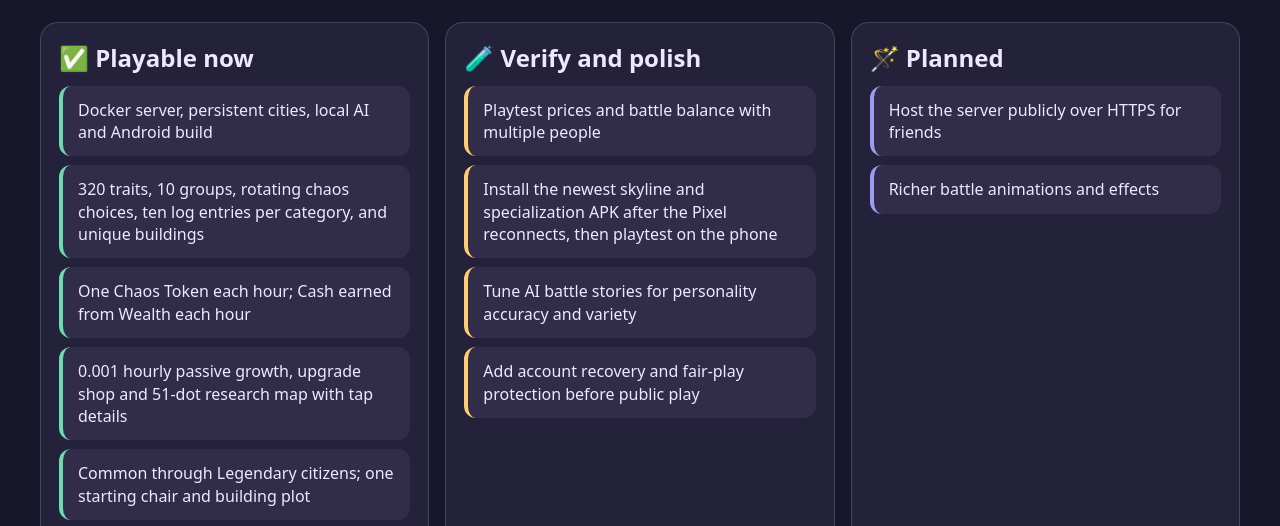
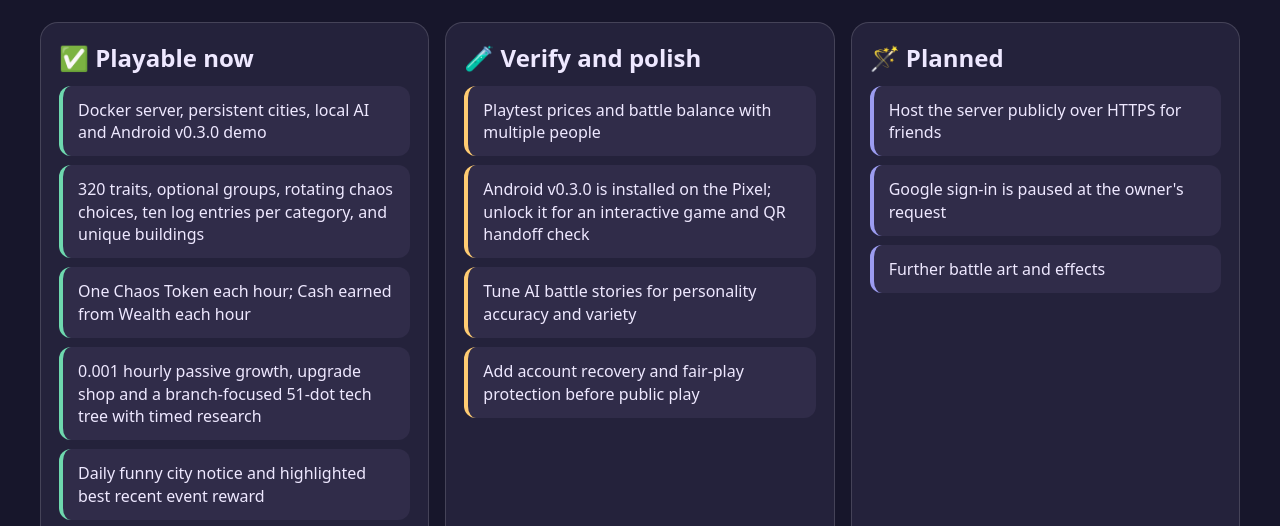
Before and after one commit to lordsali256/chaos-cities, a website: page mobile/www/board.html in a window 1280 px wide. Shown: the part 206-732 px from the top of the page. Drawn offline with Linux system fonts and the light colour scheme.

Commit message:
Update roadmap and demo download link

```diff
--- a/mobile/www/board.html
+++ b/mobile/www/board.html
@@ -1,6 +1,6 @@
 <!doctype html><html lang="en"><head><meta charset="utf-8"><meta name="viewport" content="width=device-width,initial-scale=1"><title>Chaos Cities · Project board</title><style>
 :root{font-family:system-ui,sans-serif;color:#eee8ff;background:#17162b}body{margin:0;padding:26px}main{max-width:1200px;margin:auto}a{color:#90d9c5}h1{font-size:clamp(30px,5vw,56px);margin:10px 0}p{color:#c9c3da;line-height:1.5}.tag{color:#ffcb73;font-weight:800;letter-spacing:.15em;text-transform:uppercase;font-size:11px}.board{display:grid;grid-template-columns:repeat(3,minmax(0,1fr));gap:16px;margin:25px 0}.lane{background:#24223b;border:1px solid #ffffff26;border-radius:18px;padding:18px}.lane h2{margin:0 0 12px}.card{background:#302c49;border-radius:12px;padding:13px 15px;margin:9px 0;line-height:1.4}.done .card{border-left:4px solid #6ed8ae}.verify .card{border-left:4px solid #ffcc72}.next .card{border-left:4px solid #9c9cf0}.card small{display:block;color:#b7afcc;margin-top:5px}.note{background:#34304d;padding:16px;border-radius:14px}@media(max-width:850px){.board{grid-template-columns:1fr}}
 </style></head><body><main><a href="/">← Back to the game</a><p class="tag">Live project roadmap · Updated September 24, 2026</p><h1>Chaos Cities board</h1><p>What is playable, what needs a real phone and friends to verify, and what we plan to add next.</p><div class="board">
-<section class="lane done"><h2>✅ Playable now</h2><div class="card">Docker server, persistent cities, local AI and Android build</div><div class="card">320 traits, 10 groups, rotating chaos choices, ten log entries per category, and unique buildings</div><div class="card">One Chaos Token each hour; Cash earned from Wealth each hour</div><div class="card">0.001 hourly passive growth, upgrade shop and 51-dot research map with tap details</div><div class="card">Common through Legendary citizens; one starting chair and building plot</div><div class="card">Twenty-trait PvP with battle breakdowns, 30-day records, newcomer shields, and per-rival daily limits</div><div class="card">City trades for citizens and Wealth; 12 skyline stages and five city specializations</div><div class="card">Local Hosting homepage restored</div></section>
-<section class="lane verify"><h2>🧪 Verify and polish</h2><div class="card">Playtest prices and battle balance with multiple people</div><div class="card">Install the newest skyline and specialization APK after the Pixel reconnects, then playtest on the phone</div><div class="card">Tune AI battle stories for personality accuracy and variety</div><div class="card">Add account recovery and fair-play protection before public play</div></section>
-<section class="lane next"><h2>🪄 Planned</h2><div class="card">Host the server publicly over HTTPS for friends</div><div class="card">Richer battle animations and effects</div></section></div><p class="note">This board is also saved as <strong>PROJECT_BOARD.md</strong> in the game folder. Game balance values are a first pass and can be changed after playtesting.</p></main></body></html>
+<section class="lane done"><h2>✅ Playable now</h2><div class="card">Docker server, persistent cities, local AI and Android v0.3.0 demo</div><div class="card">320 traits, optional groups, rotating chaos choices, ten log entries per category, and unique buildings</div><div class="card">One Chaos Token each hour; Cash earned from Wealth each hour</div><div class="card">0.001 hourly passive growth, upgrade shop and a branch-focused 51-dot tech tree with timed research</div><div class="card">Daily funny city notice and highlighted best recent event reward</div><div class="card">Common through Legendary citizens; one starting chair and building plot</div><div class="card">Twenty-trait PvP with a 42-second animated reveal, AI commentary, newcomer shields, and daily limits</div><div class="card">City trades for citizens and Wealth; 12 skyline stages and five city specializations</div><div class="card">Local Hosting homepage restored</div></section>
+<section class="lane verify"><h2>🧪 Verify and polish</h2><div class="card">Playtest prices and battle balance with multiple people</div><div class="card">Android v0.3.0 is installed on the Pixel; unlock it for an interactive game and QR handoff check</div><div class="card">Tune AI battle stories for personality accuracy and variety</div><div class="card">Add account recovery and fair-play protection before public play</div></section>
+<section class="lane next"><h2>🪄 Planned</h2><div class="card">Host the server publicly over HTTPS for friends</div><div class="card">Google sign-in is paused at the owner's request</div><div class="card">Further battle art and effects</div></section></div><p class="note">This board is also saved as <strong>PROJECT_BOARD.md</strong> in the game folder. Game balance values are a first pass and can be changed after playtesting.</p></main></body></html>
```
Also changed, not shown: PROJECT_BOARD.md (+1 -0 lines), README.md.
